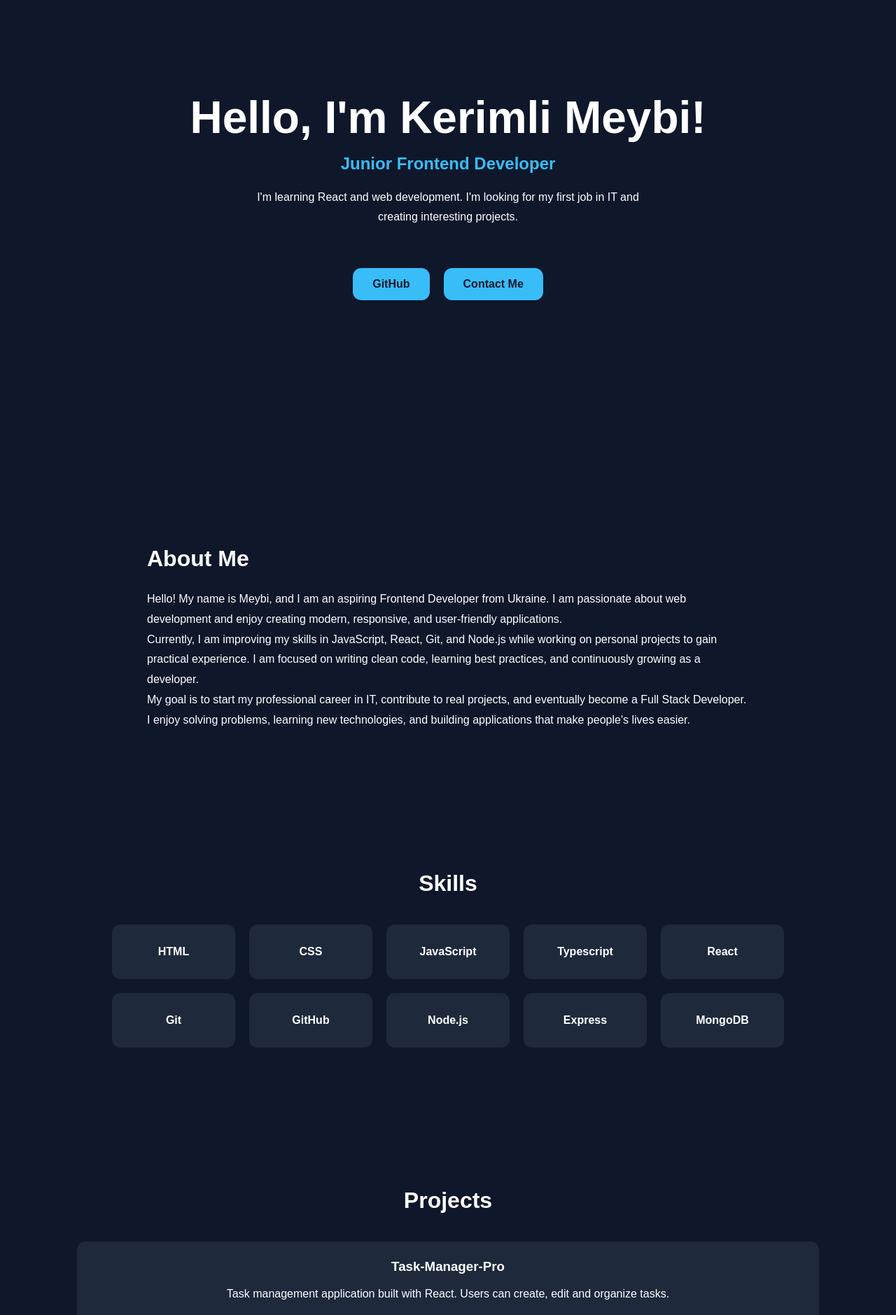
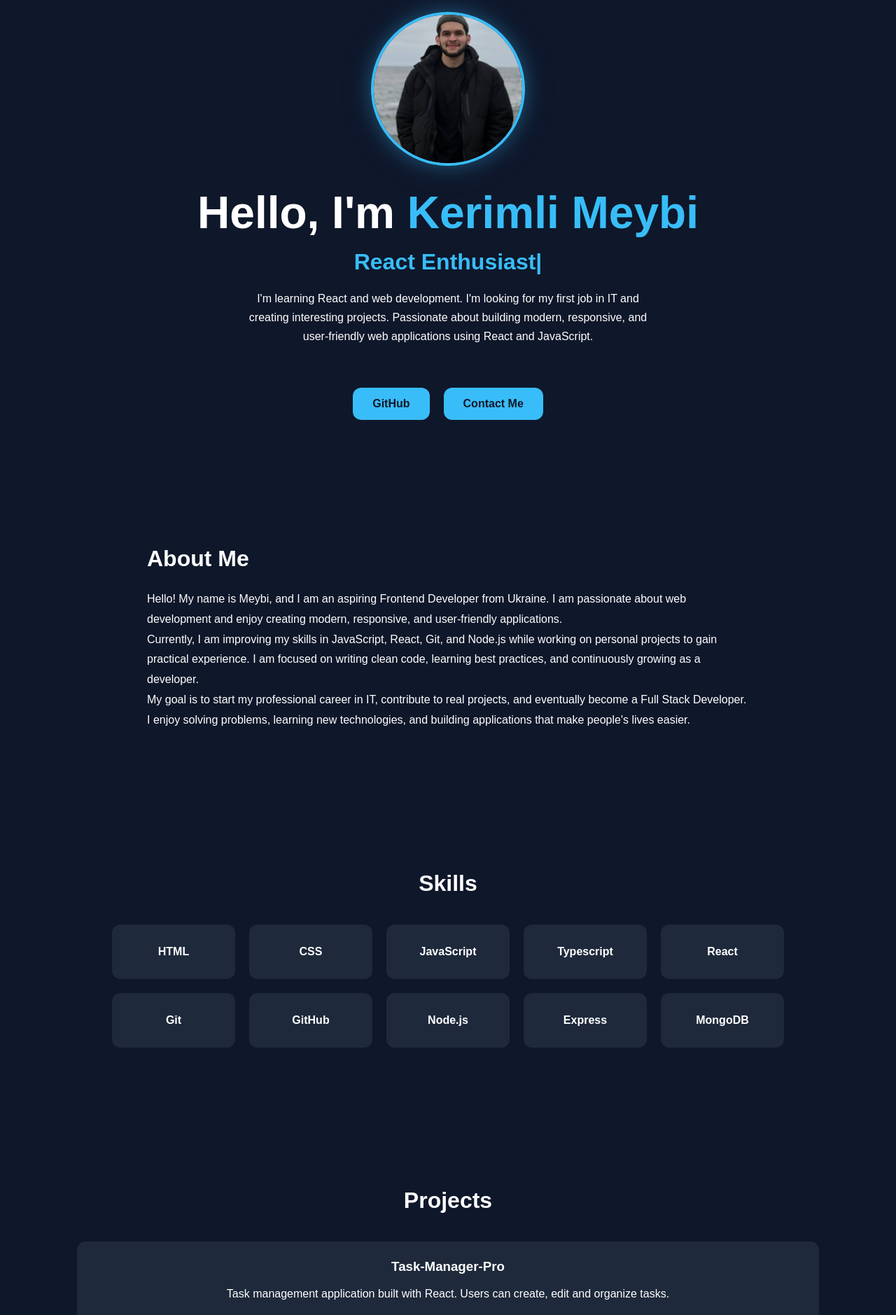
Before and after one commit to kerimovmeybi-bit/my-portfolio, a React (Vite) app: page / in a window 1280 px wide. Shown: the part 120-1999 px from the top of the page at 70% size. Built offline with nearby package versions, Linux system fonts and the light colour scheme.

Commit message:
Improve portfolio design

```diff
--- a/package.json
+++ b/package.json
@@ -10,8 +10,10 @@
     "preview": "vite preview"
   },
   "dependencies": {
+    "aos": "^2.3.4",
     "react": "^19.2.6",
-    "react-dom": "^19.2.6"
+    "react-dom": "^19.2.6",
+    "react-type-animation": "^3.2.0"
   },
   "devDependencies": {
     "@eslint/js": "^10.0.1",
--- a/src/App.css
+++ b/src/App.css
@@ -23,14 +23,42 @@ body {
     padding: 20px;
 }
 
+.hero-img {
+    width: 220px;
+    height: 220px;
+
+    object-fit: cover;
+
+    border-radius: 50%;
+
+    border: 4px solid #38bdf8;
+
+    margin-bottom: 30px;
+
+    box-shadow:
+        0 0 25px rgba(56, 189, 248, 0.3),
+        0 0 50px rgba(56, 189, 248, 0.15);
+
+    transition: all 0.3s ease;
+}
+
+.hero-img:hover {
+    transform: scale(1.03);
+}
+
 .hero h1 {
     font-size: 4rem;
     margin-bottom: 15px;
 }
 
 .hero h2 {
+    margin-bottom: 20px;
+}
+
+.typing-text {
     color: #38bdf8;
-    margin-bottom: 20px;
+    font-weight: 700;
+    font-size: 2rem;
 }
 
 .hero p {
@@ -74,6 +102,15 @@ body {
     color: #0f172a;
 }
 
+.hero-greeting {
+    color: #38bdf8;
+    margin-bottom: 20px;
+    font-size: 2rem;
+}
+
+.highlight {
+    color: #38bdf8;
+}
 
 /* About-section styles */
 .about {
@@ -189,6 +226,23 @@ body {
     font-weight: bold;
 }
 
+.tech-stack {
+    display: flex;
+    gap: 8px;
+    flex-wrap: wrap;
+    justify-content: center;
+    margin-bottom: 20px;
+}
+
+.tech-badge {
+    background: #0f172a;
+    color: #38bdf8;
+    border: 1px solid #38bdf8;
+    padding: 6px 12px;
+    border-radius: 20px;
+    font-size: 14px;
+}
+
 /* Navbar styles */
 html {
     scroll-behavior: smooth;
@@ -198,16 +252,12 @@ html {
     position: fixed;
     top: 0;
     width: 100%;
-
     display: flex;
     justify-content: space-between;
     align-items: center;
-
     padding: 20px 50px;
-
     background: rgba(15, 23, 42, 0.9);
     backdrop-filter: blur(10px);
-
     z-index: 1000;
 }
 
--- a/src/App.jsx
+++ b/src/App.jsx
@@ -6,8 +6,17 @@ import Projects from "./components/Projects";
 import Navbar from "./components/NavBar";
 import Contact from "./components/Contact";
 import Footer from "./components/Footer";
+import Aos from "aos";
+import "aos/dist/aos.css";
+import { useEffect } from "react";
 
 function App() {
+  useEffect(() => {
+    Aos.init({
+      duration: 1000,
+      once: true,
+    });
+  }, []);
     return (
       <>
         <Navbar />
--- a/src/components/About.jsx
+++ b/src/components/About.jsx
@@ -1,6 +1,6 @@
 function About() {
     return (
-        <section id="about" className="about">
+        <section id="about" className="about" data-aos="fade-up">
             <h2>About Me</h2>
 
             <p>
--- a/src/components/Contact.jsx
+++ b/src/components/Contact.jsx
@@ -1,6 +1,6 @@
 function Contact() {
     return (
-        <section id="contact" className="contact">
+        <section id="contact" className="contact" data-aos="fade-up">
             <h2>Contact Me</h2>
 
             <p>
--- a/src/components/Hero.jsx
+++ b/src/components/Hero.jsx
@@ -1,13 +1,43 @@
+import { TypeAnimation } from "react-type-animation";
+import me from "../assets/me.jpg";
+
 function Hero() {
     return (
         <section id="home" className="hero">
-            <h1> Hello, I'm Kerimli Meybi!</h1>
+            <span className="hero-greeting">Welcome to my portfolio!</span>
 
-            <h2> Junior Frontend Developer</h2>
+            <img
+                src={me}
+                alt="Kerimli Meybi"
+                className="hero-img"
+            />
+
+            <h1>
+                 Hello, I'm <span className="highlight">Kerimli Meybi</span>
+            </h1>
+
+            <h2>
+                <TypeAnimation
+                    sequence={[
+                        "Junior Frontend Developer",
+                        2000,
+                        "React Enthusiast",
+                        2000,
+                        "Future Full-Stack Developer",
+                        2000,
+                    ]}
+                    wrapper="span"
+                    cursor={true}
+                    repeat={Infinity}
+                    className="typing-text"
+                />
+            </h2>
 
             <p>
                 I'm learning React and web development.
                 I'm looking for my first job in IT and creating interesting projects.
+                Passionate about building modern, responsive, and user-friendly web
+                applications using React and JavaScript.
             </p>
 
             <div className="hero-buttons">
--- a/src/components/Projects.jsx
+++ b/src/components/Projects.jsx
@@ -4,31 +4,43 @@ function Projects() {
             title: "Task-Manager-Pro",
             description:
                "Task management application built with React. Users can create, edit and organize tasks.",
-            github: "https://github.com/kerimovmeybi-bit/Task-Manager-Pro"
+            technologies: ["React", "JavaScript", "CSS", "Typescript"],
+               github: "https://github.com/kerimovmeybi-bit/Task-Manager-Pro"
         },
         {
             title: "Portfolio Website",
             description:
                 "Personal portfolio website created  with React and styled-components. Showcases my projects and skills.",
+            technologies: ["React", "styled-components"],
             github: "https://github.com/kerimovmeybi-bit/my-portfolio"
         },
         {
             title: "Booking App",
             description:
             "Web application for booking services with a user-friendly interface built using React.",
+            technologies: ["React", "JavaScript", "CSS", "Typescript"],
             github: "https://github.com/kerimovmeybi-bit/Booking-App"
         },
     ];
 
     return (
-        <section id="projects" className="projects">
+        <section id="projects" className="projects" data-aos="fade-up">
             <h2>Projects</h2>
 
             <div className="project-grid">
                 {projects.map((project) => (
                     <div key={project.title} className="project-card">
                         <h3>{project.title}</h3>
+
                         <p>{project.description}</p>
+
+                        <div className="tech-stack">
+                            {project.technologies.map((tech) => (
+                                <span key={tech} className="tech-badge">
+                                    {tech}
+                                </span>
+                            ))}
+                        </div>
                         <a
                             href={project.github}
                             target="_blank"
--- a/src/components/Skills.jsx
+++ b/src/components/Skills.jsx
@@ -13,7 +13,7 @@ function Skills() {
     ];
 
     return (
-        <section id="skills" className="skills">
+        <section id="skills" className="skills" data-aos="fade-up">
             <h2>Skills</h2>
 
             <div className="skills-grid">
```
Also changed, not shown: src/assets/me.jpg (added), 1 other file (tests, documents, lock files or other folders).
